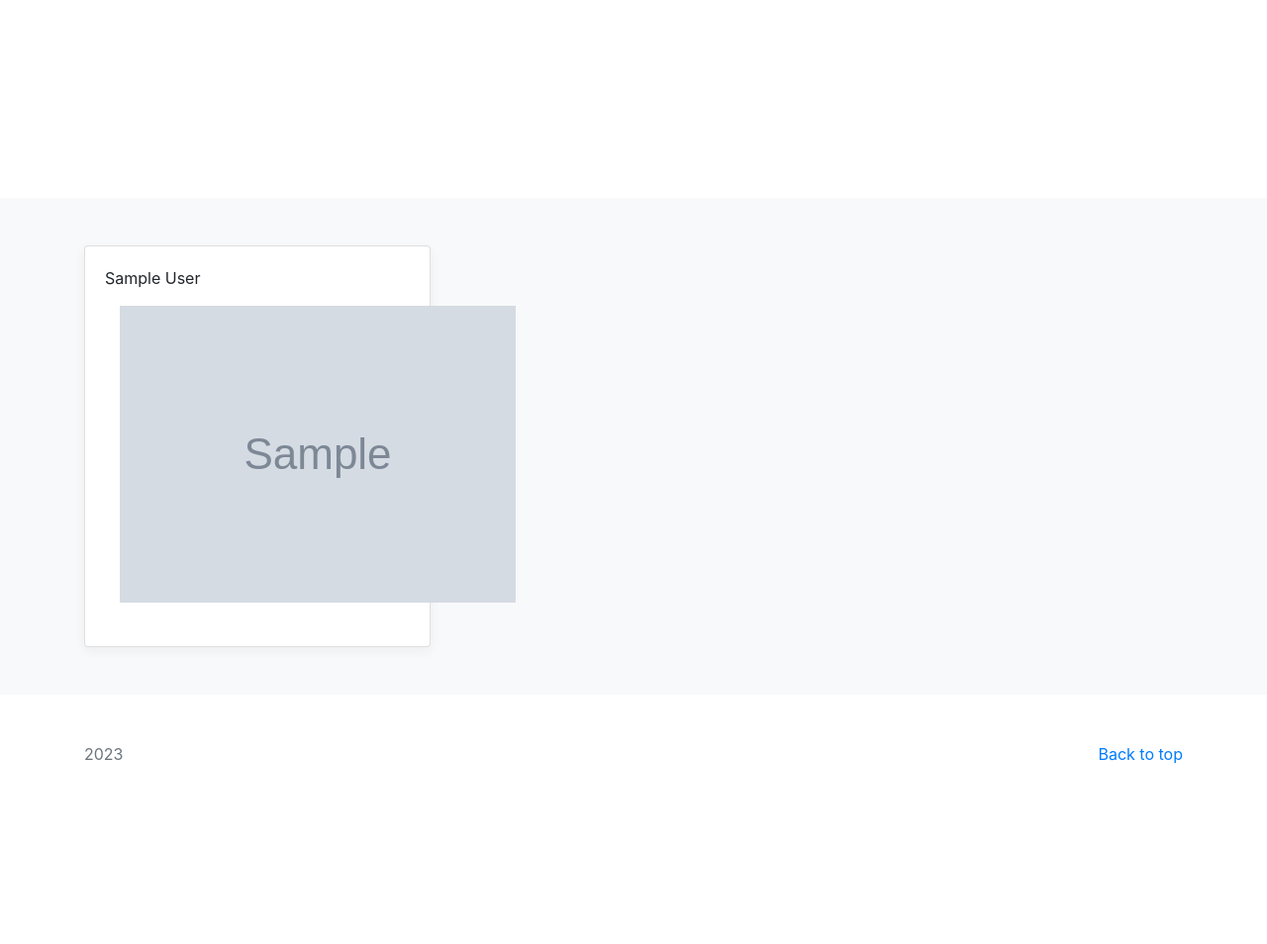
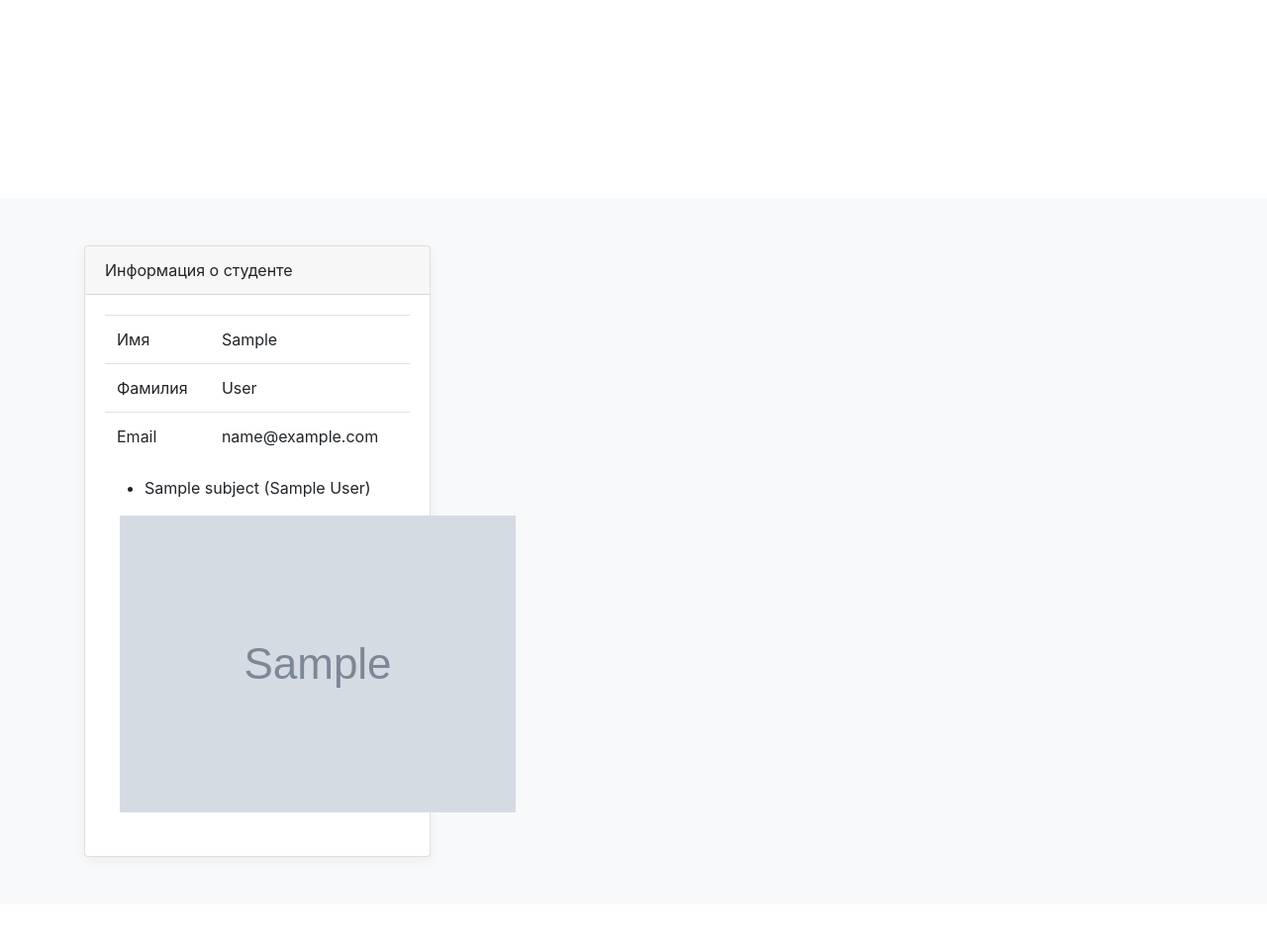
Before and after one commit to UlianaSem/LMS_system, a Django app: page /student/1/ in a window 1280 px wide. Shown: the part 40-994 px from the top of the page at 99% size. Before the commit the page ends 812 px from the top, so only its background shows below. Run offline with Django 4.2, Linux system fonts and the light colour scheme; a user stored in the database is signed in; tables that the repository leaves empty hold one stand-in row (values such as "Sample post"); grey boxes marked "Sample" are stand-in pictures; some libraries are stand-ins or nearby versions.

```diff
--- /dev/null
+++ b/main/services.py
@@ -0,0 +1,19 @@
+from django.conf import settings
+from django.core.cache import cache
+
+from main.models import Subject
+
+
+def get_cached_subjects_for_student(student_pk):
+    if settings.CACHE_ENABLED:
+        key = f'subject_list_{student_pk}'
+        subject_list = cache.get(key)
+
+        if subject_list is None:
+            subject_list = Subject.objects.filter(student__pk=student_pk)
+            cache.set(key, subject_list)
+
+    else:
+        subject_list = Subject.objects.filter(student__pk=student_pk)
+
+    return subject_list
--- a/main/templates/main/student_detail.html
+++ b/main/templates/main/student_detail.html
@@ -3,14 +3,35 @@
 {% block content %}
     <div class="col-md-4">
         <div class="card mb-4 box-shadow h-100">
+            <div class="card-header">
+                Информация о студенте
+            </div>
             <div class="card-body">
-                <p class="card-text">
                     {% if object.is_active %}
-                        {{ object }}
+                        <table class="table">
+                            <tr>
+                                <td>Имя</td>
+                                <td>{{ object.first_name }} </td>
+                            </tr>
+                            <tr>
+                                <td>Фамилия</td>
+                                <td> {{ object.last_name }} </td>
+                            </tr>
+                            {% if object.email %}
+                                <tr>
+                                    <td>Email</td>
+                                    <td>{{ object.email }} </td>
+                                </tr>
+                            {% endif %}
+                        </table>
+                        <ul>
+                            {% for subject in subjects %}
+                                <li> {{ subject }} </li>
+                            {% endfor %}
+                        </ul>
                     {% else %}
                         <span class="text-muted">{{ object }}</span>
                     {% endif %}
-                </p>
                 <div class="d-flex justify-content-between align-items-center">
                 </div>
                 <div class="col-6">
--- a/main/urls.py
+++ b/main/urls.py
@@ -1,4 +1,6 @@
 from django.urls import path
+from django.views.decorators.cache import cache_page
+
 from main.views import (StudentListView, contacts, StudentDetailView, StudentCreateView, StudentUpdateView,
                         StudentDeleteView, toggle_activity)
 from main.apps import MainConfig
@@ -6,7 +8,7 @@ from main.apps import MainConfig
 app_name = MainConfig.name
 
 urlpatterns = [
-    path('', StudentListView.as_view(), name='home'),
+    path('', cache_page(60)(StudentListView.as_view()), name='home'),
     path('contacts/', contacts, name='contacts'),
     path('student/<int:pk>/', StudentDetailView.as_view(), name='student_view'),
     path('create/', StudentCreateView.as_view(), name='create_student'),
--- a/main/views.py
+++ b/main/views.py
@@ -1,5 +1,7 @@
+from django.conf import settings
 from django.contrib.auth.decorators import login_required, permission_required
 from django.contrib.auth.mixins import LoginRequiredMixin, PermissionRequiredMixin, UserPassesTestMixin
+from django.core.cache import cache
 from django.forms import inlineformset_factory
 from django.shortcuts import render, redirect, get_object_or_404
 from django.urls import reverse_lazy, reverse
@@ -7,6 +9,8 @@ from django.urls import reverse_lazy, reverse
 from main.forms import StudentForm, SubjectForm
 from main.models import Student, Subject
 from django.views.generic import ListView, DetailView, CreateView, UpdateView, DeleteView
+
+from main.services import get_cached_subjects_for_student
 
 
 class StudentListView(LoginRequiredMixin, ListView):
@@ -31,6 +35,12 @@ def contacts(request):
 class StudentDetailView(LoginRequiredMixin, PermissionRequiredMixin, DetailView):
     model = Student
     permission_required = 'main.view_student'
+
+    def get_context_data(self, **kwargs):
+        context_data = super().get_context_data(**kwargs)
+        context_data['subjects'] = get_cached_subjects_for_student(self.object.pk)
+
+        return context_data
 
 
 class StudentCreateView(LoginRequiredMixin, PermissionRequiredMixin, CreateView):
--- a/pyproject.toml
+++ b/pyproject.toml
@@ -13,6 +13,8 @@ psycopg2 = "^2.9.7"
 pillow = "^10.0.0"
 ipython = "^8.14.0"
 pytils = "^0.4.1"
+redis = "^5.0.0"
+python-dotenv = "^1.0.0"
 
 
 [build-system]
```
Also changed, not shown: config/settings.py (+14 -1 lines), 2 other files.
